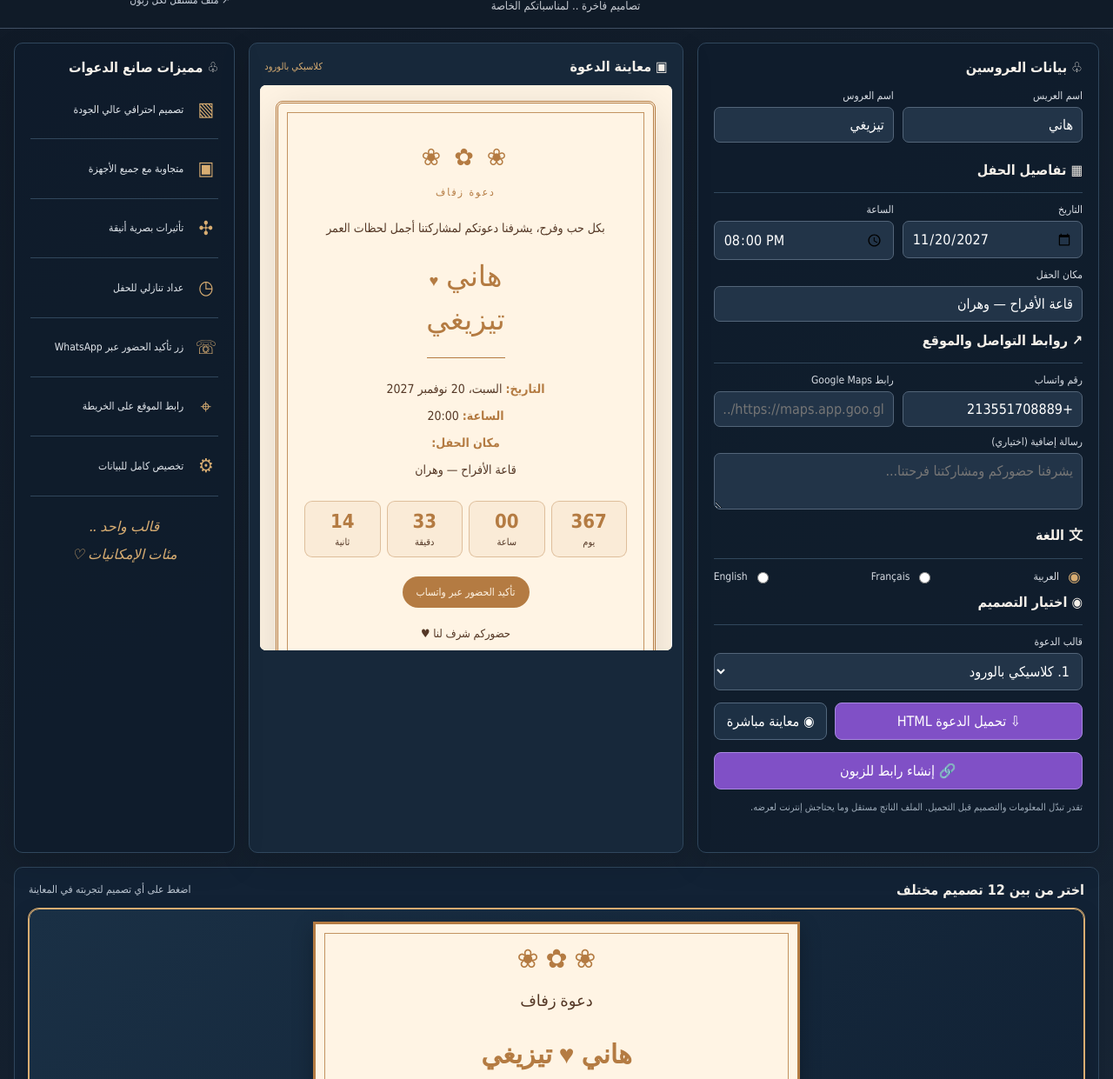
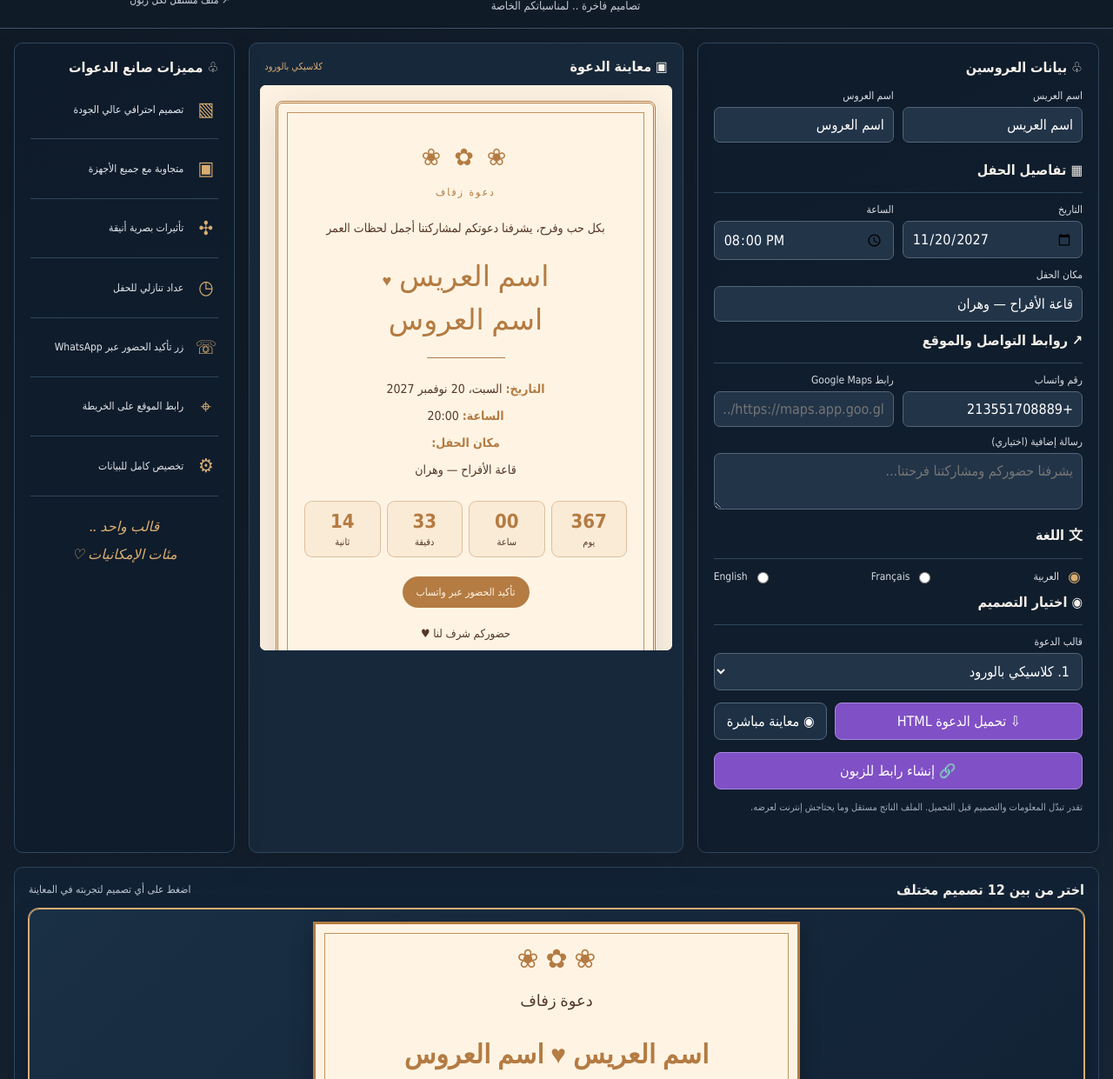
Before and after one commit to colony-ha/wedding-invitation, a plain HTML site: page maker.html in a window 1280 px wide. Shown: the part 59-1300 px from the top of the page at 87% size. Drawn offline with Linux system fonts and the light colour scheme.

Commit message:
Use generic couple names in all 12 invitation previews

```diff
--- a/maker.html
+++ b/maker.html
@@ -98,9 +98,9 @@ input:focus,select:focus,textarea:focus{border-color:var(--gold)}textarea{resize
 
 <div class="fields">
 
-<div><label for="groom">اسم العريس</label><input id="groom" value="هاني"></div>
+<div><label for="groom">اسم العريس</label><input id="groom" value="اسم العريس"></div>
 
-<div><label for="bride">اسم العروس</label><input id="bride" value="تيزيغي"></div>
+<div><label for="bride">اسم العروس</label><input id="bride" value="اسم العروس"></div>
 
 </div>
 
@@ -312,7 +312,7 @@ tick();setInterval(tick,1000);
 
 function update(){const d=read();$("preview").srcdoc=invitation(d);$("currentName").textContent=defs[d.style].name;document.querySelectorAll(".template").forEach(el=>el.classList.toggle("active",el.dataset.style===d.style));}
 
-function makeGallery(){const holder=$("cards");Object.entries(defs).forEach(([id,s],i)=>{const b=document.createElement("button");b.type="button";b.className="template";b.dataset.style=id;b.innerHTML=`<div class="mini" style="--ac:${s.a};--paper:${s.bg};--ink:${s.ink}"><div class="fl"><div class="orn">${s.motif}</div><div>دعوة زفاف</div><div class="mn">هاني ♥ تيزيغي</div><div>التاريخ · الساعة</div><div>مكان الحفل</div><div class="orn">♡ ♡ ♡</div></div></div><small>${i+1}. ${s.name}</small>`;b.addEventListener("click",()=>{$("style").value=id;update();});holder.appendChild(b);});}
+function makeGallery(){const holder=$("cards");Object.entries(defs).forEach(([id,s],i)=>{const b=document.createElement("button");b.type="button";b.className="template";b.dataset.style=id;b.innerHTML=`<div class="mini" style="--ac:${s.a};--paper:${s.bg};--ink:${s.ink}"><div class="fl"><div class="orn">${s.motif}</div><div>دعوة زفاف</div><div class="mn">اسم العريس ♥ اسم العروس</div><div>التاريخ · الساعة</div><div>مكان الحفل</div><div class="orn">♡ ♡ ♡</div></div></div><small>${i+1}. ${s.name}</small>`;b.addEventListener("click",()=>{$("style").value=id;update();});holder.appendChild(b);});}
 
 document.querySelectorAll("input,select,textarea").forEach(el=>el.addEventListener("input",update));
 
```
